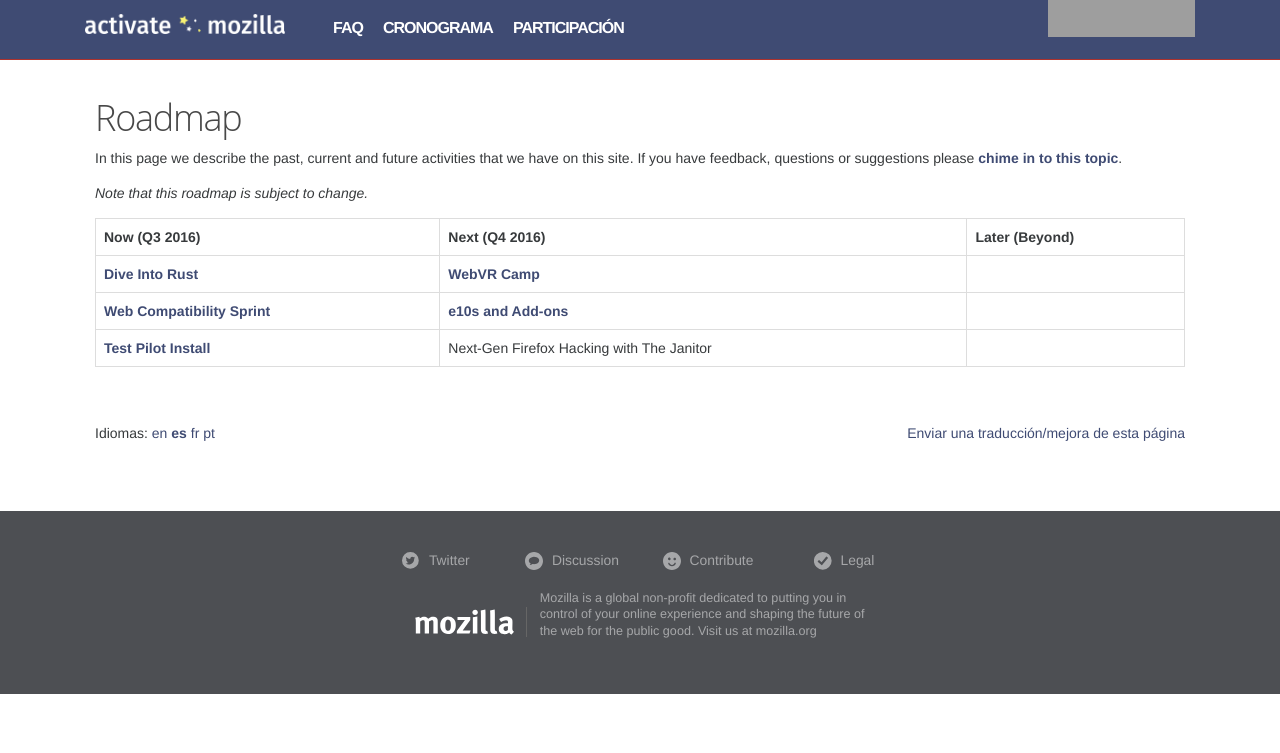
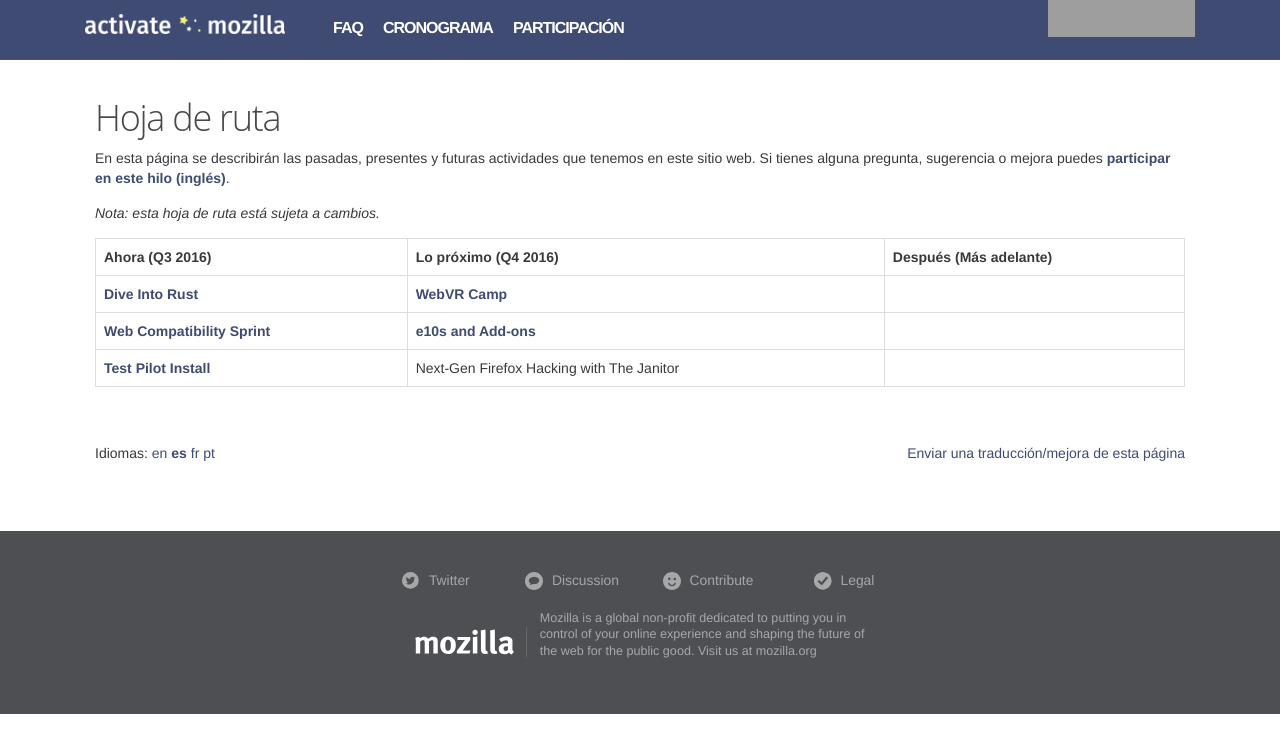
Before and after one commit to mozilla/activate.mozilla.community, a Jekyll site: the page built from _pages/es/roadmap.md, in a window 1280 px wide. Shown: the top 753 px of the page. Built offline with Jekyll 4.4.1, drawn with Linux system fonts in a browser that asks for light colours; some web fonts are replaced; grey boxes are pictures that could not be loaded.

Commit message:
Primer borrador de roadmap.md
Pendiente de conocer si se traducen los nombres de los proyectos a español

```diff
--- a/_pages/es/roadmap.md
+++ b/_pages/es/roadmap.md
@@ -6,13 +6,13 @@
 ref: roadmap
 ---
 
-# Roadmap
+# Hoja de ruta
 
-In this page we describe the past, current and future activities that we have on this site. If you have feedback, questions or suggestions please [chime in to this topic](https://discourse.mozilla-community.org/t/activate-mozilla-roadmap/10068).
+En esta página se describirán las pasadas, presentes y futuras actividades que tenemos en este sitio web. Si tienes alguna pregunta, sugerencia o mejora puedes [participar en este hilo (inglés)](https://discourse.mozilla-community.org/t/activate-mozilla-roadmap/10068).
 
-*Note that this roadmap is subject to change.*
+*Nota: esta hoja de ruta está sujeta a cambios.*
 
-| Now (Q3 2016)  | Next (Q4 2016)   | Later (Beyond) |
+| Ahora (Q3 2016)  | Lo próximo (Q4 2016)   | Después (Más adelante) |
 | --- | --- | --- |
 | [Dive Into Rust](/es/developer-engagement/rust-hack/) | [WebVR Camp](/es/developer-engagement/webvr-camp/) |     |
 | [Web Compatibility Sprint](/es/developer-engagement/webcompat-sprint/) | [e10s and Add-ons](/es/experiments/e10s-addons/) |     |
```
